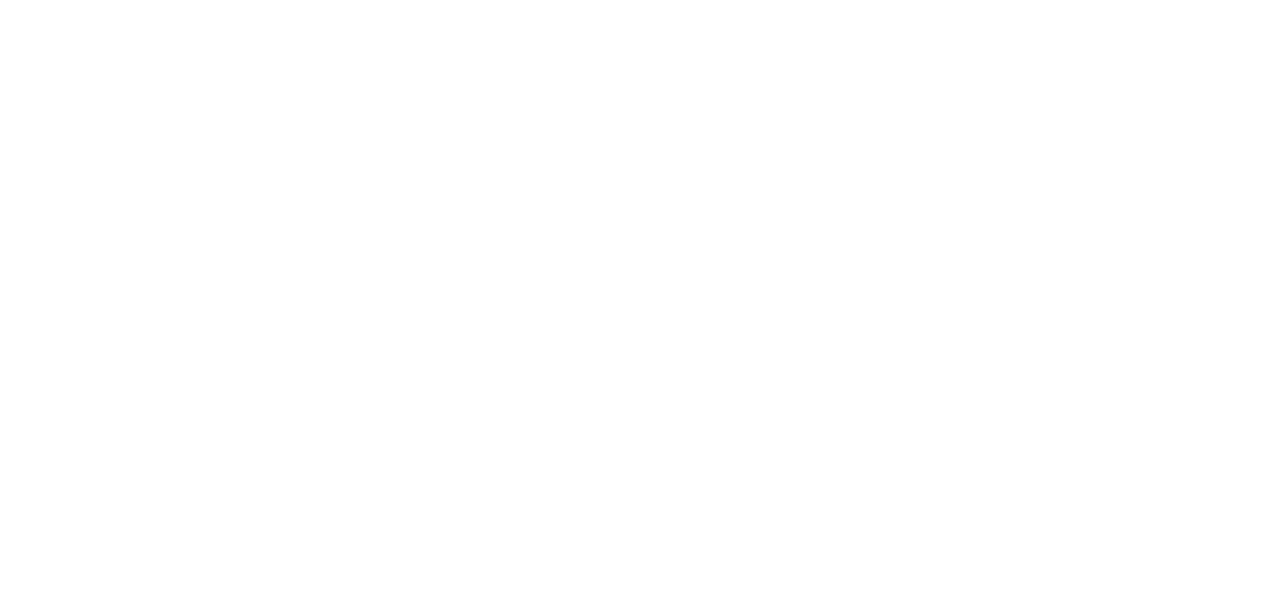
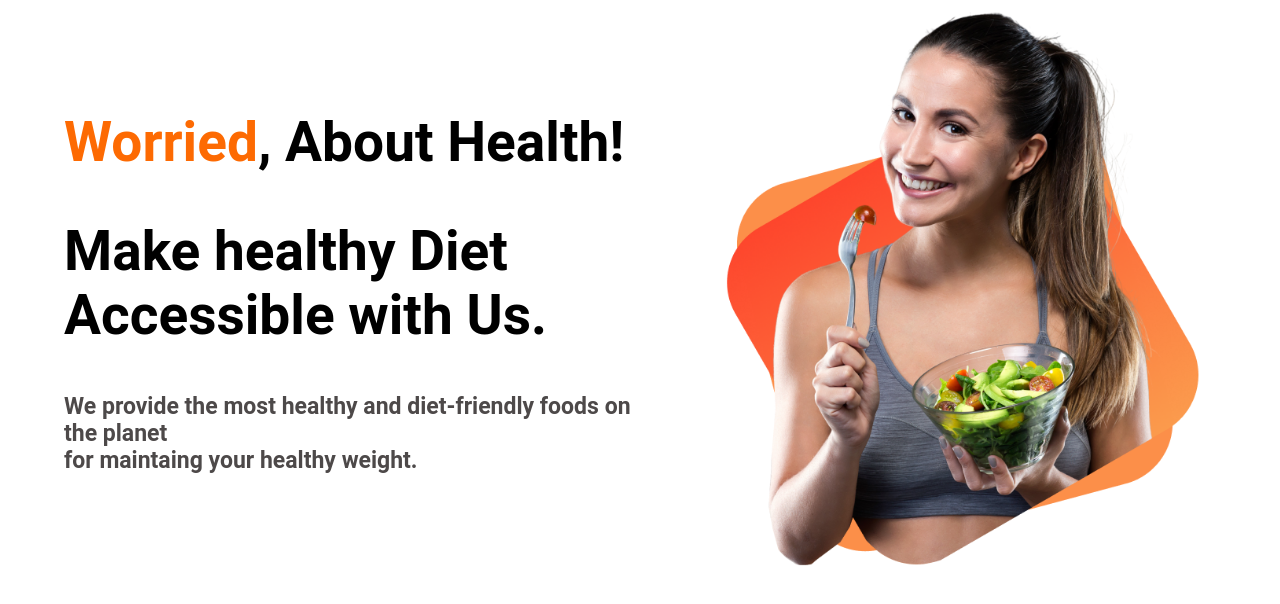
Before and after one commit to srikantoraj/Food-Network, a plain HTML site: page index.html in a window 1280 px wide. Drawn offline with Linux system fonts and the light colour scheme.

Commit message:
Completion of Home Page

```diff
--- a/index.html
+++ b/index.html
@@ -5,8 +5,24 @@
     <meta http-equiv="X-UA-Compatible" content="IE=edge">
     <meta name="viewport" content="width=device-width, initial-scale=1.0">
     <title>Food Network</title>
+
+    <link rel="preconnect" href="https://fonts.googleapis.com">
+    <link rel="preconnect" href="https://fonts.gstatic.com" crossorigin>
+    <link href="https://fonts.googleapis.com/css2?family=Poppins&display=swap" rel="stylesheet">
+
+    <link rel="stylesheet" href="style.css">
 </head>
 <body>
+    <section class="flexible-container">
+        <div class="left container-item">
+            <h1><span class="colored-text">Worried</span>, About Health!</h1>
+            <h1>Make healthy Diet Accessible with Us.</h1>
+            <h3>We provide the most healthy and diet-friendly foods on the planet<br> for maintaing your healthy weight.</h3>
+        </div>
+        <div class="right container-item">
+            <img src="images/modeleatingfoods.png" alt=" Model Eating Foods">
+        </div>
 
+    </section>
 </body>
 </html>
--- a/style.css
+++ b/style.css
@@ -0,0 +1,28 @@
+body{
+    font-family: Roboto;
+    margin:0;
+}
+h1{
+    font-size: 55px;
+}
+h3{
+    font-size: 23px;
+    color:rgb(77, 73, 73);
+}
+.colored-text{
+    color:#fd6a02;
+}
+.flexible-container{
+    display: flex;
+    margin-bottom: 20px;
+}
+.container-item{
+    width:50%;
+    padding-left: 5%;
+}
+.container-item img{
+   width: 90%;
+}
+.left{
+    margin-top: 5%;
+}
```
Also changed, not shown: images/modeleatingfoods.png (added).
